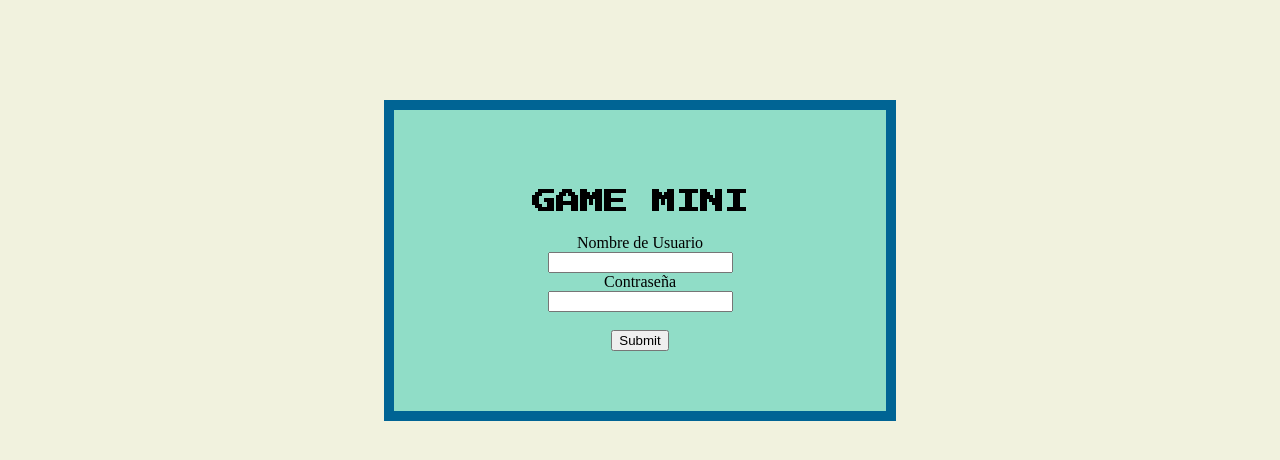
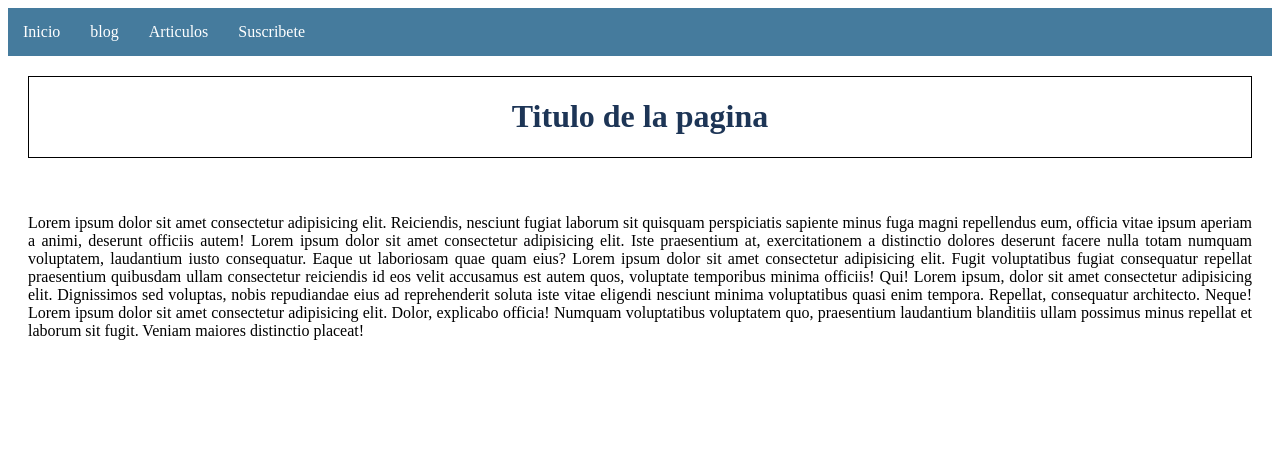
Before and after one commit to oscar-BG/web_dinamica, a PHP site: page / in a window 1280 px wide. Shown: the top 460 px of the page. Run offline with PHP 8.4, Linux system fonts and the light colour scheme.

Commit message:
realizamos cambios en el diseño de la pagina

```diff
--- a/css/style.css
+++ b/css/style.css
@@ -1,15 +1,32 @@
-body{
-    background-color: #F1F2DE;
-    margin: 100px 0px 0px 0px;
+h1{
+    color: #1d3556;
 }
-
+ul{
+    list-style-type: none;
+    background-color: #457b9d;
+    overflow: hidden;
+    margin: 0;
+    padding: 0;
+}
+li{
+    float: left;
+}
+li a{
+    display: block;
+    color: white;
+    text-align: center;
+    padding: 15px;
+    text-decoration: none;
+}
+li a:hover{
+    background-color: #1d3557;
+}
+header{
+    border: 1px solid black;
+    margin: 20px;
+    text-align: center;
+}
 section{
-    text-align: center;
-    background-color: #90DDC7;
-    border: 10px solid #006494;
-    padding: 60px 10px 60px;
-    margin: auto 30%;
+    text-align: justify;
+    padding: 20px;
 }
-#h1-titulo{
-    font-family: 'Press Start 2P', cursive;
-}
--- /dev/null
+++ b/index.html
@@ -0,0 +1,36 @@
+<!DOCTYPE html>
+<html lang="en">
+<head>
+    <meta charset="UTF-8">
+    <meta http-equiv="X-UA-Compatible" content="IE=edge">
+    <meta name="viewport" content="width=device-width, initial-scale=1.0">
+    <link href="css/style.css" rel="stylesheet">
+    <title>Document</title>
+</head>
+<body>
+    <div class="divMenu">
+        <ul>
+            <li><a href="#">Inicio</a></li>
+            <li><a href="#">blog</a></li>
+            <li><a href="#">Articulos</a></li>
+            <li><a href="login.html">Suscribete</a></li>
+        </ul>
+    </div>
+    <header>
+        <h1>Titulo de la pagina</h1>
+    </header>
+    <section>
+        <p>Lorem ipsum dolor sit amet consectetur adipisicing elit. Reiciendis, nesciunt fugiat laborum sit quisquam perspiciatis sapiente minus fuga magni repellendus
+            eum, officia vitae ipsum aperiam a animi, deserunt officiis autem!
+            Lorem ipsum dolor sit amet consectetur adipisicing elit. Iste praesentium at, exercitationem a distinctio dolores deserunt facere nulla totam numquam
+            voluptatem, laudantium iusto consequatur. Eaque ut laboriosam quae quam eius?
+            Lorem ipsum dolor sit amet consectetur adipisicing elit. Fugit voluptatibus fugiat consequatur repellat praesentium quibusdam ullam consectetur reiciendis
+            id eos velit accusamus est autem quos, voluptate temporibus minima officiis! Qui!
+            Lorem ipsum, dolor sit amet consectetur adipisicing elit. Dignissimos sed voluptas, nobis repudiandae eius ad reprehenderit soluta iste vitae eligendi nesciunt
+            minima voluptatibus quasi enim tempora. Repellat, consequatur architecto. Neque!
+            Lorem ipsum dolor sit amet consectetur adipisicing elit. Dolor, explicabo officia! Numquam voluptatibus voluptatem quo, praesentium laudantium blanditiis ullam
+            possimus minus repellat et laborum sit fugit. Veniam maiores distinctio placeat!
+        </p>
+    </section>
+</body>
+</html>
--- a/index.php
+++ /dev/null
@@ -1,34 +0,0 @@
-<!DOCTYPE html>
-<html lang="en">
-<head>
-    <meta charset="UTF-8">
-    <meta http-equiv="X-UA-Compatible" content="IE=edge">
-    <meta name="viewport" content="width=device-width, initial-scale=1.0">
-    <link rel="stylesheet" href="css/style.css"/>
-    <link rel="preconnect" href="https://fonts.gstatic.com">
-    <link href="https://fonts.googleapis.com/css2?family=Press+Start+2P&display=swap" rel="stylesheet">
-    <title>Login</title>
-</head>
-<body>
-    <div class="div">
-        <section>
-            <h1 id="h1-titulo">GAME MINI</h1>
-            <form action="login.php" method="POST">
-                <label>Nombre de Usuario</label>
-                <br>
-                <input type="text" name="usuario">
-                <br>
-                <label>Contraseña</label>
-                <br>
-                <input type="password" name="password">
-                <br>
-                <br>
-                <input type="submit" name="enviar">
-                </form>
-                <?php
-
-                ?>
-        </section>
-    </div>
-</body>
-</html>
```
Also changed, not shown: login.php (deleted, +0 -19 lines), login.html (added).
